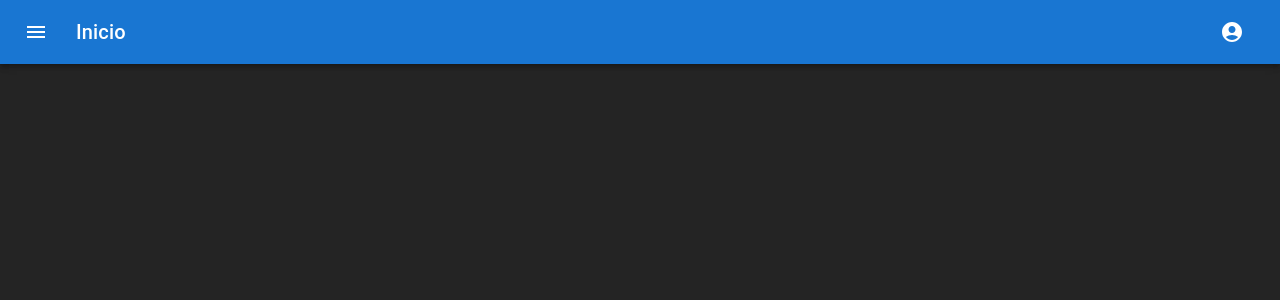
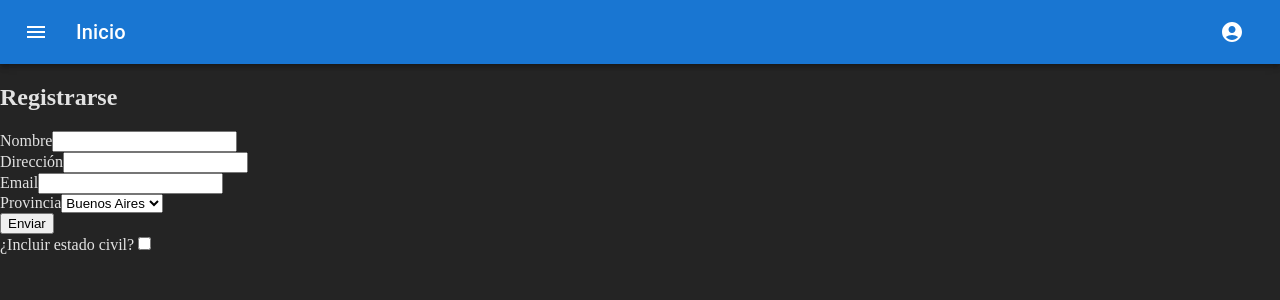
Before and after one commit to facupetitfour/programacionsIII-tp2, a React (Vite) app in the folder client/: page /register in a window 1280 px wide. Before the commit this address had no page. Shown: the top 300 px of the page. Built offline with nearby package versions, Linux system fonts and the light colour scheme.

Commit message:
Nuevo Formulario de Registro

```diff
--- a/client/src/App.jsx
+++ b/client/src/App.jsx
@@ -3,15 +3,18 @@ import NavBar from './component/NavBar'
 import {BrowserRouter, Route, Routes, } from 'react-router-dom'
 import { Comment  } from './component/Comment'
 import ListaBodega from './component/ListaBodegas'
+import Register from './component/Register'
+
 
 function App() {
-
+//register
   return (
       <BrowserRouter>
         <NavBar/>
         <Routes>
           <Route path="/" element={<ListaBodega />} />
           <Route path='comment' element={<Comment/>}/>
+          <Route path='register' element={<Register/>}/>
         </Routes>
       </BrowserRouter>
   )
--- a/client/src/component/NavBar.jsx
+++ b/client/src/component/NavBar.jsx
@@ -14,7 +14,7 @@ import Divider from '@mui/material/Divider';
 import Menu from '@mui/material/Menu';
 import MenuItem from '@mui/material/MenuItem';
 import { Link } from 'react-router-dom';
-import ListaBodega from './ListaBodegas';
+
 
 const NavBar = () => {
   const [auth, setAuth] = React.useState(true);
@@ -110,7 +110,7 @@ const NavBar = () => {
                 onClose={handleClose}
               >
                 <MenuItem onClick={handleClose}>Login </MenuItem>
-                <MenuItem onClick={handleClose}>Register</MenuItem>
+                <MenuItem component={Link} to='/register'>Register</MenuItem>
               </Menu>
             </div>
           )}
--- /dev/null
+++ b/client/src/component/Register.jsx
@@ -0,0 +1,64 @@
+import React from 'react'
+import { useForm } from "react-hook-form";
+
+
+const Register = () => {
+
+    const { register, formState: { errors }, watch, handleSubmit } = useForm()
+
+    const onSubmit = (data) => {
+        console.log(data)
+    }
+
+    const incluirCivil = watch('incluirCivil')
+
+  return (
+    <div>
+        <h2>Registrarse</h2>
+        <form onSubmit={handleSubmit(onSubmit)}>
+            <div>
+                <label >Nombre</label>
+                <input type="text" {...register('nombre',{
+                    required: true,
+                    maxLength: 8
+                })}  />
+                {errors.nombre?.type === 'required' && <p>El campo es requerido</p>}
+                {errors.nombre?.type === 'maxLength' && <p>El nombre tiene que tener ocho caracteres</p>}
+
+            </div>
+            <div>
+                <label >Dirección</label>
+                <input type="text" {...register('direccion')}  />
+            </div>
+            <div>
+                <label >Email</label>
+                <input type="text" {...register('email',{
+                    pattern: /^[^\s@]+@[^\s@]+\.[^\s@]+$/i
+                })}  />
+                {errors.email?.type === 'pattern' && <p>El formato de email no es correcto</p>}
+            </div>
+            <div>
+                <label >Provincia</label>
+                <select {...register('proviancia')}>
+                    <option value="BA">Buenos Aires</option>
+                    <option value="C">Cordoba</option>
+                    <option value="M">Mendoza</option>
+                </select>
+            </div>
+            <input type="submit" value='Enviar' />
+            <div>
+                <label >¿Incluir estado civil?</label>
+                <input type="checkbox" {...register('incluirCivil')} />
+            </div>
+            { incluirCivil && (
+                <div>
+                    <label >Estado Civil</label>
+                    <input type="text" { ...register('civil')} />
+                </div>
+            )}
+        </form>
+    </div>
+  )
+}
+
+export default Register
```
